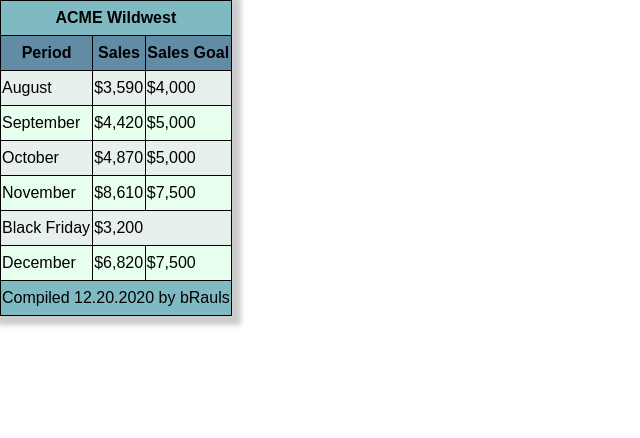
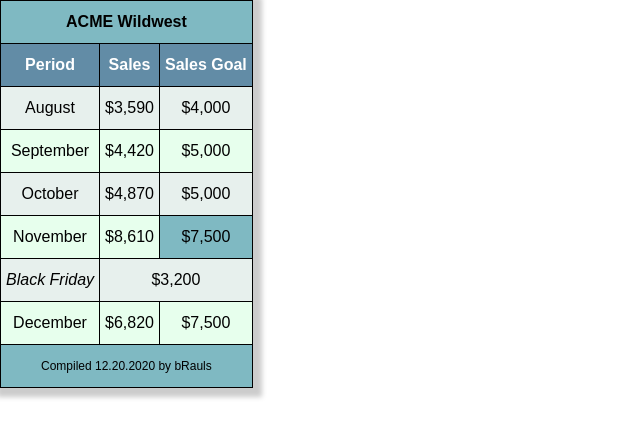
Before and after one commit to mikelmoses/mikelmoses.github.io, a plain HTML site: page assignments/lesson-8/tablebuild.html in a window 1280 px wide. Shown: the whole page, without its empty margins (0-640 px from the left). Drawn offline with Linux system fonts and the light colour scheme.

Commit message:
assignment

```diff
--- a/assignments/lesson-8/styles/main.css
+++ b/assignments/lesson-8/styles/main.css
@@ -17,10 +17,12 @@ thead {
 
 thead tr:nth-child(2){
     background-color:#628ca6;
+    color: white;
 }
 
 tbody tr:nth-child(odd){
     background-color:#e7f0ed;
+
 }
 
 tbody tr:nth-child(even){
@@ -29,10 +31,14 @@ tbody tr:nth-child(even){
 
 tfoot tr{
     background-color:#7fb9c2;
+    text-align: center;
+    font-size: 12px;
 }
 
 table tr, td, th {
     border: 1px solid black;
+    padding: 5px;
+    text-align: center;
 }
 
 table {
@@ -40,3 +46,15 @@ table {
     border-collapse: collapse;
 
 }
+
+tr:nth-child(5) :nth-child(1){
+    font-style: italic;
+}
+
+tr:nth-child(5) :nth-child(2){
+    text-align: center;
+}
+
+tr:nth-child(4) :nth-child(3){
+    background-color:#7fb9c2;
+}
```
Also changed, not shown: assignments/lesson-4/preston-4.html (+3 -0 lines).
